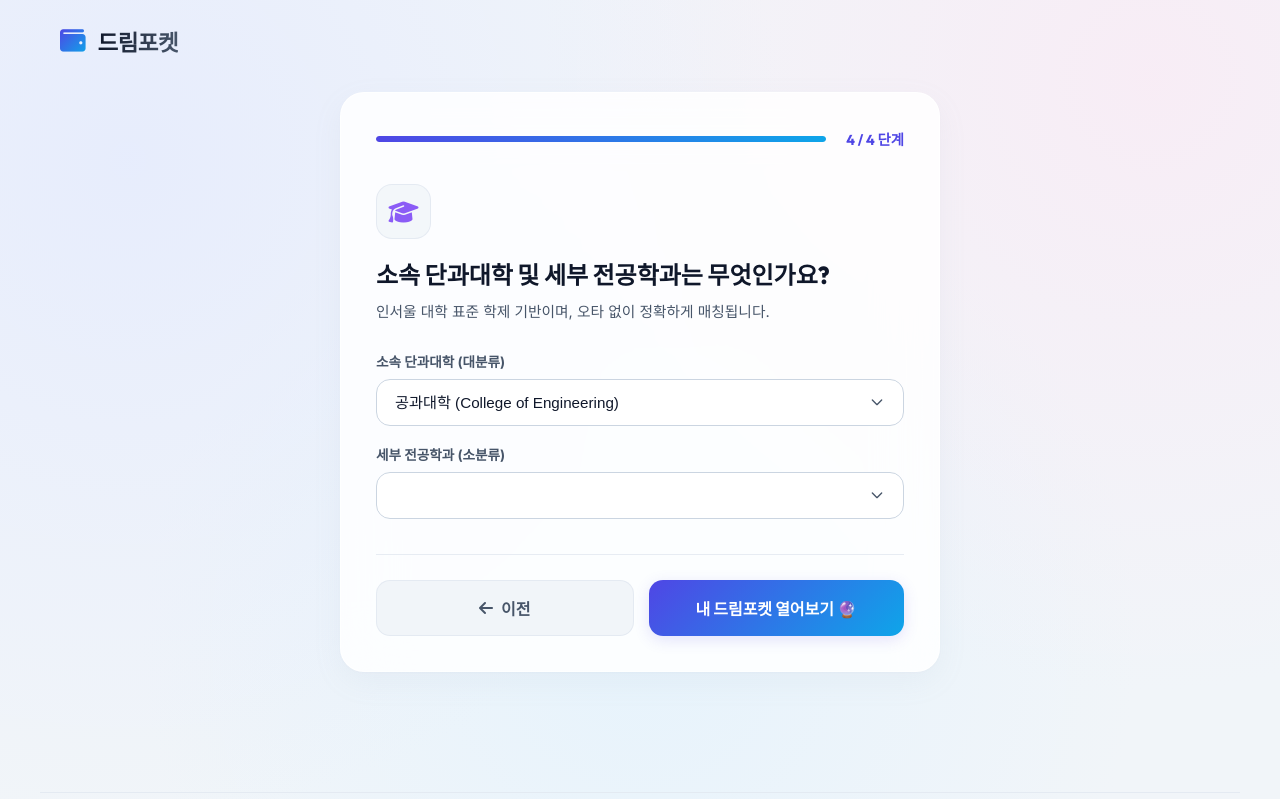
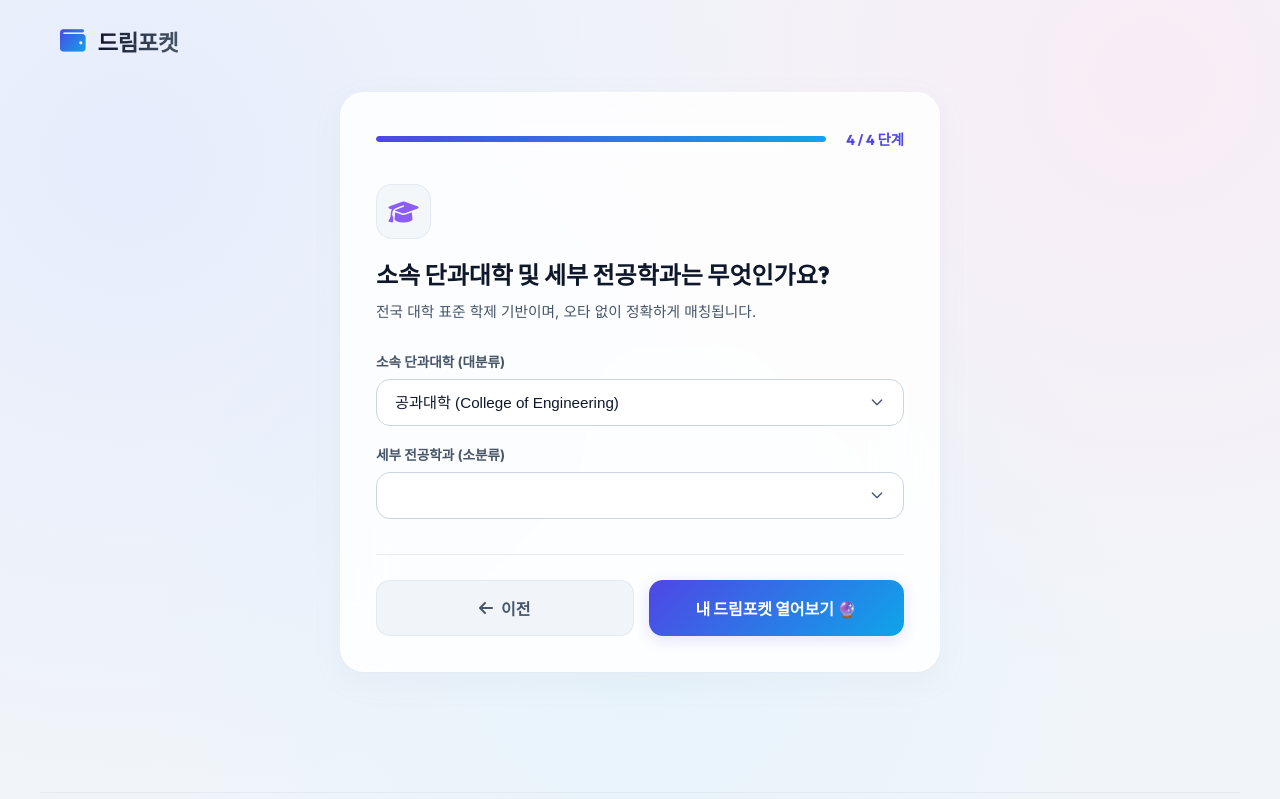
Before and after one commit to jungmin12313/dreampocket, a Flask app: page /major/1 in a window 1280 px wide. Shown: the top 799 px of the page. Run offline with Flask 3, Linux system fonts and the light colour scheme; data that the repository does not hold is empty.

Commit message:
fix: Step4 inseoull -> nationwide text correction for consistency

```diff
--- a/templates/index.html
+++ b/templates/index.html
@@ -250,7 +250,7 @@
                             <i class="fa-solid fa-graduation-cap"></i>
                         </div>
                         <h2 class="step-question">소속 단과대학 및 세부 전공학과는 무엇인가요?</h2>
-                        <p class="step-desc">인서울 대학 표준 학제 기반이며, 오타 없이 정확하게 매칭됩니다.</p>
+                        <p class="step-desc">전국 대학 표준 학제 기반이며, 오타 없이 정확하게 매칭됩니다.</p>
 
                         <div class="major-selectors-wrap">
                             <div class="form-group-select">
```
